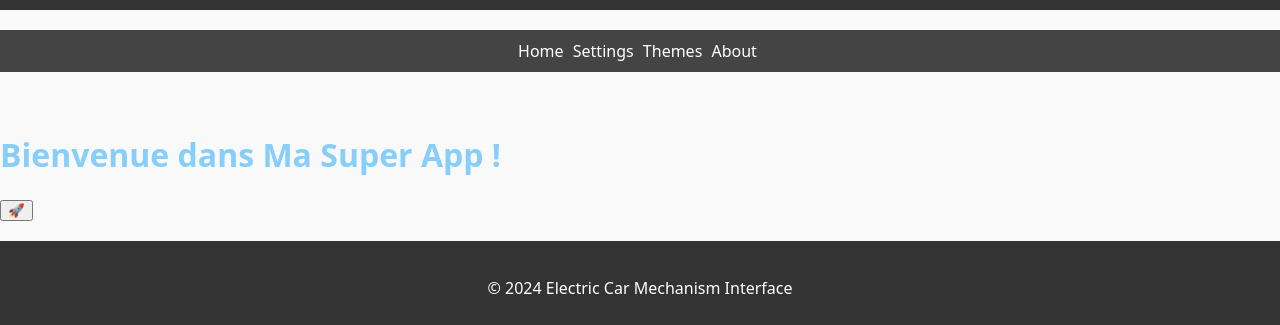
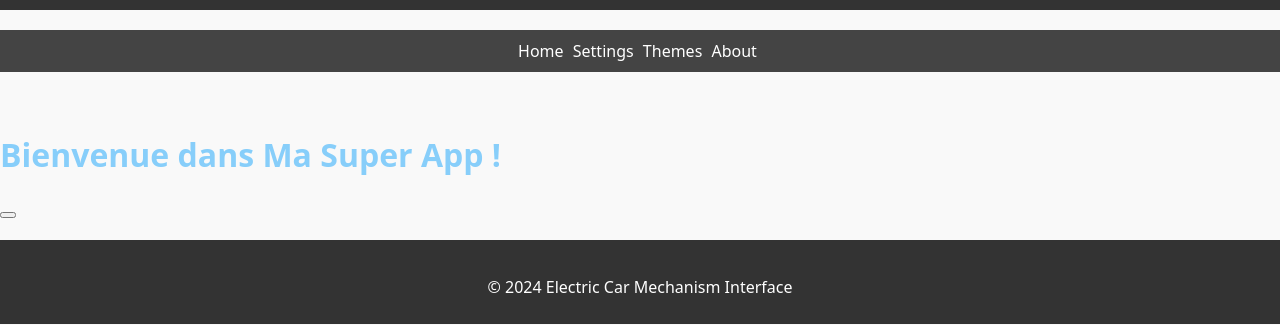
Before and after one commit to Kvnbbg/500Discount, a plain HTML site: page index.html in a window 1280 px wide. Shown: the part 941-1266 px from the top of the page. Drawn offline with Linux system fonts and the light colour scheme.

Commit message:
Update button element in index.html

```diff
--- a/index.html
+++ b/index.html
@@ -32,7 +32,9 @@
 
 
     <h1>Bienvenue dans Ma Super App !</h1>
-    <button id="myButton">🚀</button>
+    <button id="myButton">
+
+    </button>
     <footer>
         <p>&copy; 2024 Electric Car Mechanism Interface</p>
     </footer>
```
